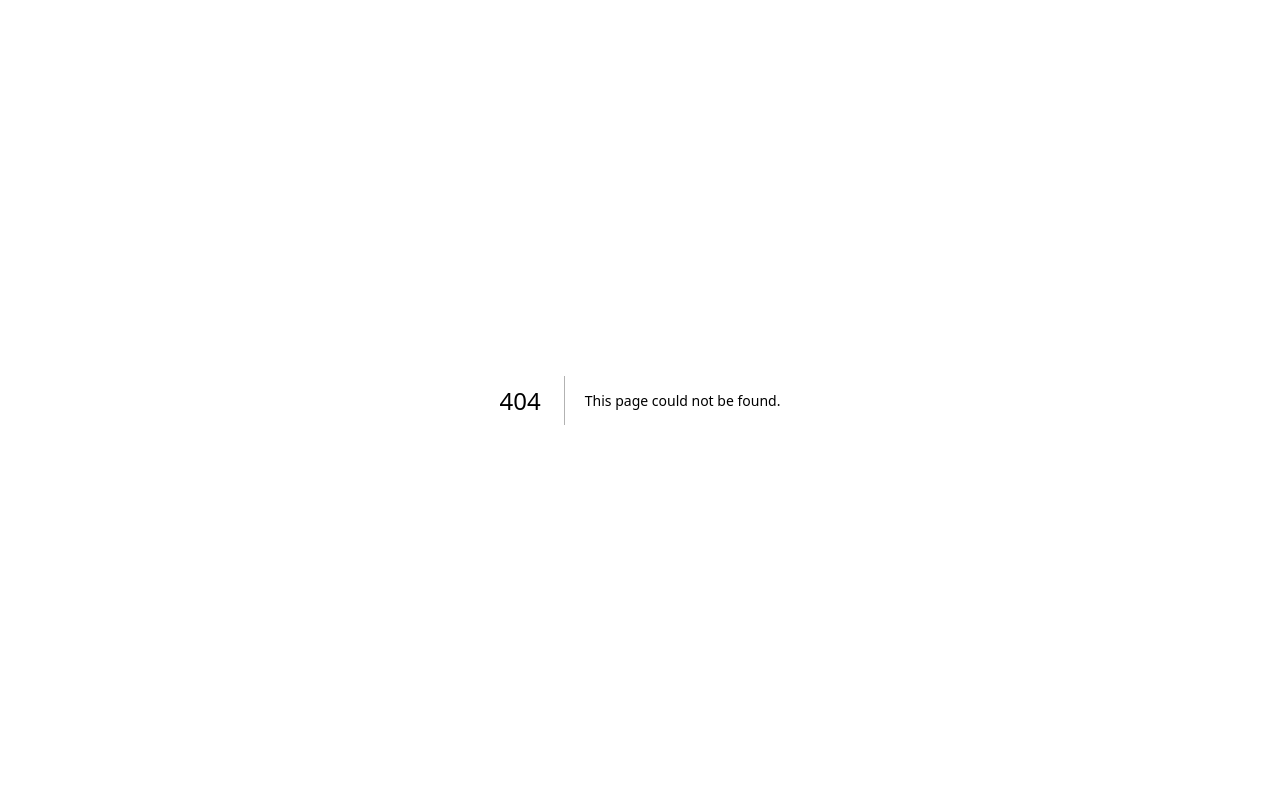
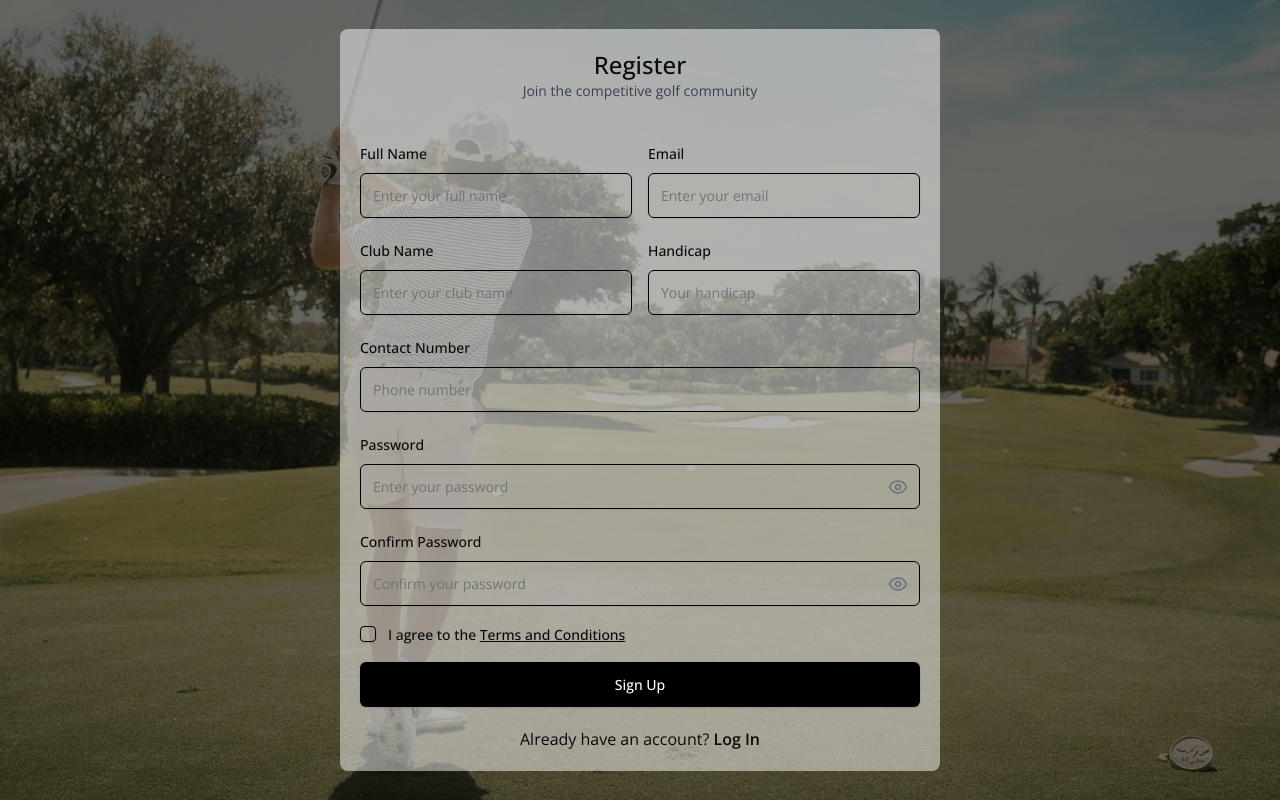
Before and after one commit to FSDTeam-SAA/matchplaygolf_frontend, a Next.js app: page /sign-up/organizer in a window 1280 px wide. Before the commit this address had no page. Built offline with nearby package versions, Linux system fonts and the light colour scheme.

Commit message:
roll defination done

```diff
--- a/src/app/(auth)/sign-up/_components/sign-up-form.tsx
+++ b/src/app/(auth)/sign-up/_components/sign-up-form.tsx
@@ -46,6 +46,8 @@ const SignUpForm = () => {
   const [showPassword, setShowPassword] = useState(false);
   const [showConfirmPassword, setShowConfirmPassword] = useState(false);
   const pathName = usePathname();
+  const isPlayer = pathName?.includes("/player");
+  const roll = isPlayer ? "User" : "Organizer";
 
   const form = useForm<FormType>({
     resolver: zodResolver(formSchema),
@@ -62,10 +64,9 @@ const SignUpForm = () => {
   });
 
   function onSubmit(values: FormType) {
-    console.log("pathName: ", pathName)
     const submitData = {
       ...values,
-      roll: pathName === "/sign-up/player" ? "User" : "Organizer",
+      roll: roll,
     };
     console.log(submitData);
   }
--- /dev/null
+++ b/src/app/(auth)/sign-up/organizer/page.tsx
@@ -0,0 +1,21 @@
+import React from "react";
+import SignUpForm from "../_components/sign-up-form";
+
+const page = () => {
+  return (
+    <div className="bg-[#ffffff7e] p-5 rounded-lg w-[400px] lg:w-[600px]">
+      <div className="text-center">
+        <h1 className="text-2xl font-medium">Register</h1>
+        <p className="text-sm text-gray-700">
+          Join the competitive golf community
+        </p>
+      </div>
+
+      <div className="mt-10">
+        <SignUpForm />
+      </div>
+    </div>
+  );
+};
+
+export default page;
```
